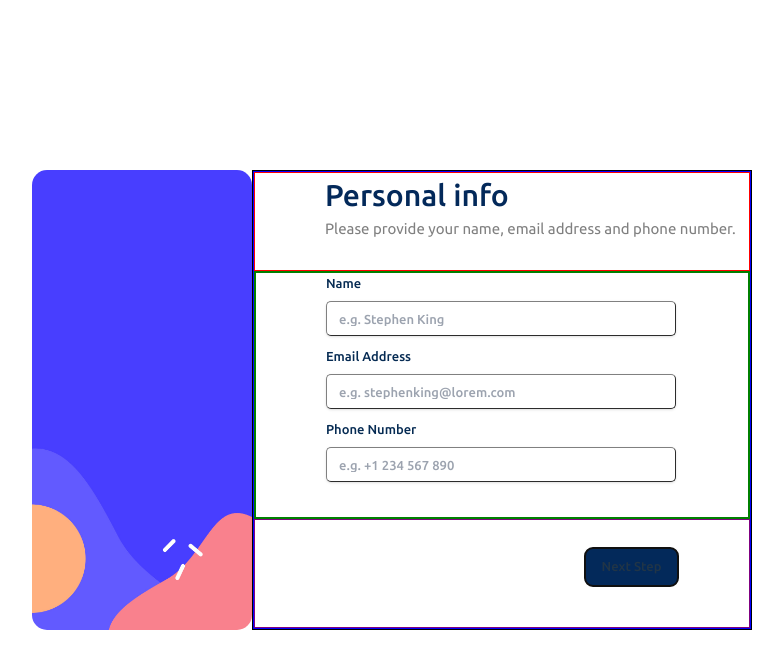
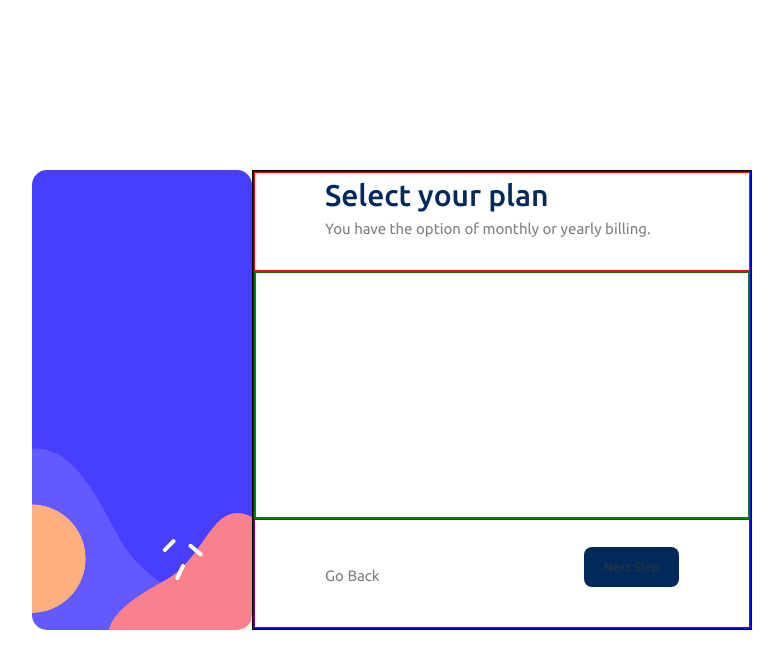
Before and after one commit to luisnavedag/Challenge-Form, a React (Vite) app: page / in a window 1280 px wide. Both pictures are taken after a click on the button "Next Step". Shown: the top 668 px of the page, without its empty margins (243-1026 px from the left). Built offline with nearby package versions, Linux system fonts and the light colour scheme.

Commit message:
Step 1 interface completed

```diff
--- a/src/components/Step1/Step1.tsx
+++ b/src/components/Step1/Step1.tsx
@@ -16,6 +16,9 @@ interface Step1Props {
 
 export const Step1: React.FC<Step1Props> = ({ formData, setFormData, nextStep }) => {
 
+    const handleNextStep = () => {
+        nextStep();
+    };
 
     return (
         <div className={styles.container}>
@@ -53,7 +56,11 @@ export const Step1: React.FC<Step1Props> = ({ formData, setFormData, nextStep })
                 </div>
             </div>
             <div className={styles.divButtons}>
-                <button className={styles.nextButton}>Next Step</button>
+                <button
+                className={styles.nextButton}
+                onClick={handleNextStep}>
+                    Next Step
+                </button>
             </div>
         </div>
     )
--- /dev/null
+++ b/src/components/Step2/Step2.module.css
@@ -0,0 +1,73 @@
+.container{
+    width: 100%;
+    height: 100%;
+    border: 1px solid blue;
+    display: flex;
+    flex-direction: column;
+    justify-content: start;
+    align-items: start;
+}
+
+.info{
+    width: 100%;
+    height: 100px;
+    border: 1px solid red;
+    display: flex;
+    flex-direction: column;
+    align-items: start;
+    padding-left: 70px;
+    justify-content: start;
+}
+
+.title{
+    color: #03295a;
+    font-size: 30px;
+    font-family: url("../../assets/fonts/Ubuntu-Bold.ttf");
+    font-weight: bolder;
+    margin: 0;
+}
+
+.titleDesc{
+    color: gray;
+    font-size: 15px;
+    margin: 0;
+}
+
+.divPlans{
+    width: 100%;
+    height: 250px;
+    border: 2px solid green;
+}
+
+.back{
+    font-size: 15px;
+    color: gray;
+    padding-left: 70px;
+    font-weight: 400;
+    cursor: pointer;
+}
+
+.divButtons{
+    border: 1px solid purple;
+    width: 100%;
+    height: 110px;
+    display: flex;
+    align-items: end;
+    justify-content: space-between;
+    padding-right: 70px;
+    padding-bottom: 40px;
+}
+
+.nextButton{
+    width: 95px;
+    height: 40px;
+    background-color: #03295a;
+    font-size: 12px;
+    font-family: Ubuntu;
+    transition: .2s;
+    &:hover{
+        transform: scale(0.98);
+        transition: .3s;
+    }
+
+}
--- a/src/components/Step2/Step2.tsx
+++ b/src/components/Step2/Step2.tsx
@@ -1,5 +1,41 @@
+import styles from "./Step2.module.css"
+
+interface Step2Props {
+    formData: {
+        name: string;
+        email: string;
+        phone: string;
+    };
+    setFormData: React.Dispatch<React.SetStateAction<{
+        name: string;
+        email: string;
+        phone: string;
+    }>>;
+    nextStep: () => void;
+    prevStep: () => void;
+}
 
 
-export const Step2 = () => {
+export const Step2: React.FC<Step2Props> = ({ formData, setFormData, nextStep, prevStep }) => {
 
+
+    return(
+        <div className={styles.container}>
+            <div className={styles.info}>
+                <h2 className={styles.title}>Select your plan</h2>
+                <p className={styles.titleDesc}>You have the option of monthly or yearly billing.</p>
+            </div>
+            <div className={styles.divPlans}>
+
+            </div>
+            <div className={styles.divButtons}>
+                <p className={styles.back} onClick={prevStep}>Go Back</p>
+                <button
+                className={styles.nextButton}
+                >
+                    Next Step
+                </button>
+            </div>
+        </div>
+    )
 }
```
Lines whose indentation alone changed are shown as unchanged.
